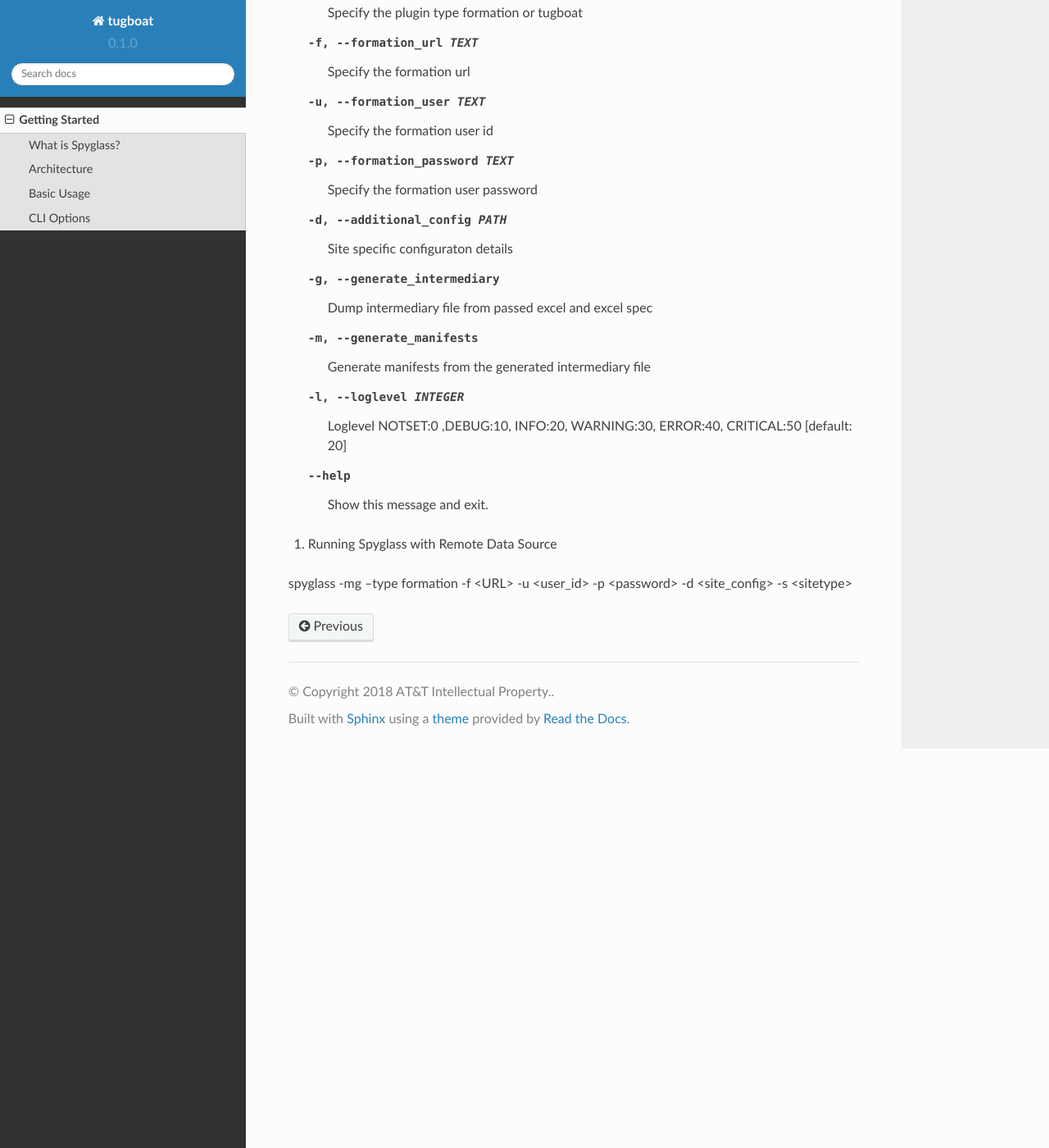
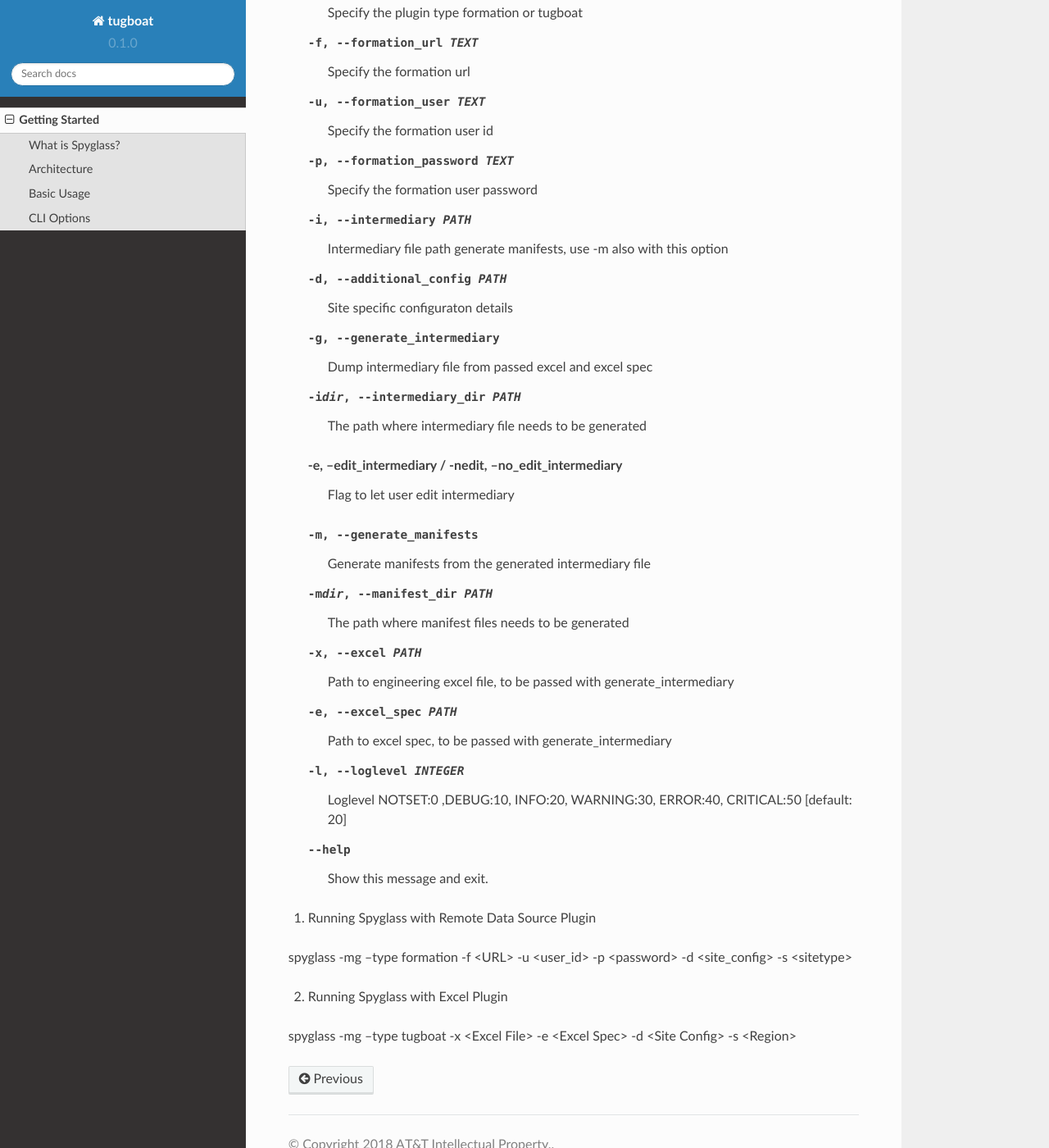
Before and after one commit to purnendu15/tugboat, a Sphinx documentation site: the page built from doc/source/getting_started.rst, in a window 1280 px wide and 1400 px high, scrolled down 1482 px. Shown: the whole window at 82% size. Built offline with Sphinx 7.4.7 and the Read the Docs theme 2.0.0, drawn with Linux system fonts in a browser that asks for light colours; some of the changed text lies outside the part shown.

Commit message:
Documentation Updates

```diff
--- a/doc/source/getting_started.rst
+++ b/doc/source/getting_started.rst
@@ -68,13 +68,13 @@ Basic Usage
 Before using Spyglass you must:
 
 
-1. Clone the Tugboat repository:
+1. Clone the Spyglass repository:
 
    .. code-block:: console
 
     git clone https://github.com/att-comdev/tugboat/tree/spyglass
 
-2. Install the required packages in spyglass/:
+2. Install the required packages in spyglass:
 
    .. code-block:: console
 
@@ -87,23 +87,39 @@ CLI Options
 Usage: spyglass [OPTIONS]
 
 Options:
-  -s, --site TEXT                Specify the site for which manifests to be
-                                 generated
-  -t, --type TEXT                Specify the plugin type formation or tugboat
-  -f, --formation_url TEXT       Specify the formation url
-  -u, --formation_user TEXT      Specify the formation user id
-  -p, --formation_password TEXT  Specify the formation user password
-  -d, --additional_config PATH   Site specific configuraton details
-  -g, --generate_intermediary    Dump intermediary file from passed excel and
-                                 excel spec
-  -m, --generate_manifests       Generate manifests from the generated
-                                 intermediary file
-  -l, --loglevel INTEGER         Loglevel NOTSET:0 ,DEBUG:10,     INFO:20,
-                                 WARNING:30, ERROR:40, CRITICAL:50  [default:
-                                 20]
-  --help                         Show this message and exit.
+  -s, --site TEXT                 Specify the site for which manifests to be
+                                  generated
+  -t, --type TEXT                 Specify the plugin type formation or tugboat
+  -f, --formation_url TEXT        Specify the formation url
+  -u, --formation_user TEXT       Specify the formation user id
+  -p, --formation_password TEXT   Specify the formation user password
+  -i, --intermediary PATH         Intermediary file path  generate manifests,
+                                  use -m also with this option
+  -d, --additional_config PATH    Site specific configuraton details
+  -g, --generate_intermediary     Dump intermediary file from passed excel and
+                                  excel spec
+  -idir, --intermediary_dir PATH  The path where intermediary file needs to be
+                                  generated
+  -e, --edit_intermediary / -nedit, --no_edit_intermediary
+                                  Flag to let user edit intermediary
+  -m, --generate_manifests        Generate manifests from the generated
+                                  intermediary file
+  -mdir, --manifest_dir PATH      The path where manifest files needs to be
+                                  generated
+  -x, --excel PATH                Path to engineering excel file, to be passed
+                                  with generate_intermediary
+  -e, --excel_spec PATH           Path to excel spec, to be passed with
+                                  generate_intermediary
+  -l, --loglevel INTEGER          Loglevel NOTSET:0 ,DEBUG:10,     INFO:20,
+                                  WARNING:30, ERROR:40, CRITICAL:50  [default:
+                                  20]
+  --help                          Show this message and exit.
 
 
-1. Running Spyglass with  Remote Data Source
+1. Running Spyglass with  Remote Data Source Plugin
 
 spyglass -mg --type formation -f <URL> -u <user_id> -p <password> -d <site_config> -s <sitetype>
+
+2. Running Spyglass with Excel Plugin
+
+spyglass -mg --type tugboat -x <Excel File> -e <Excel Spec> -d <Site Config> -s <Region>
```
